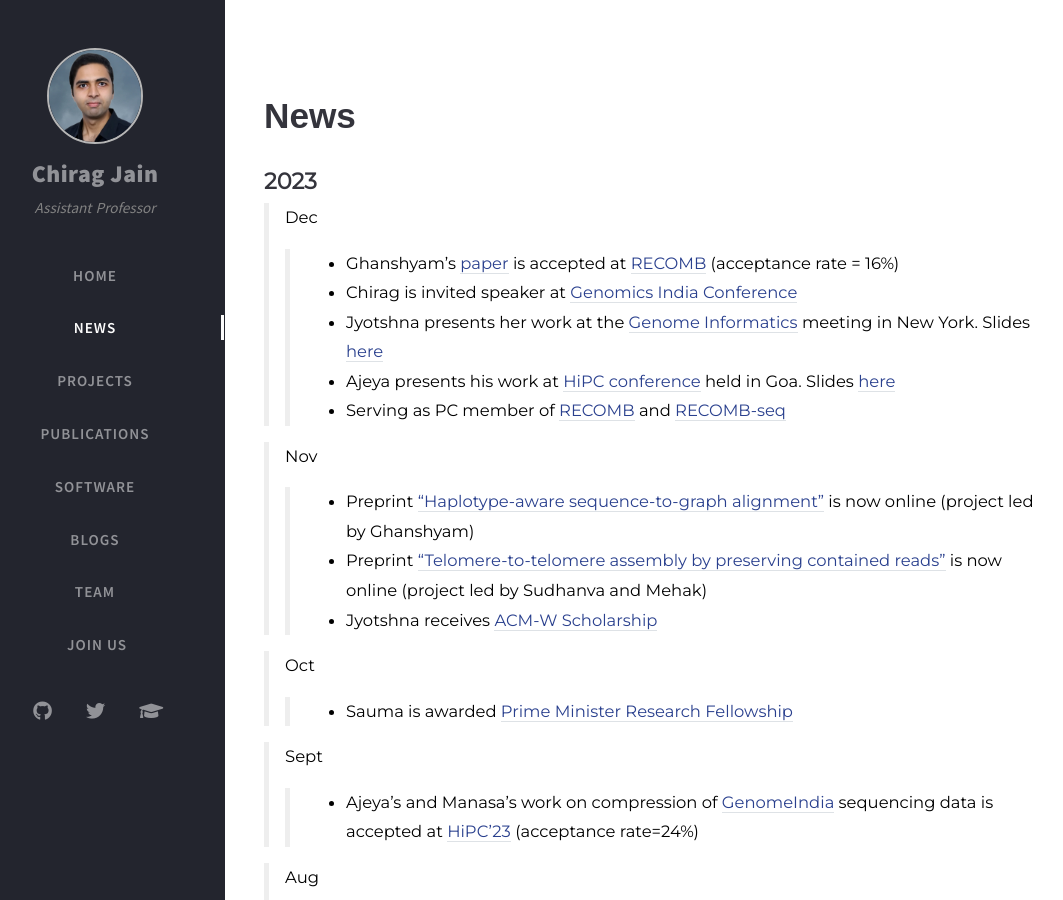
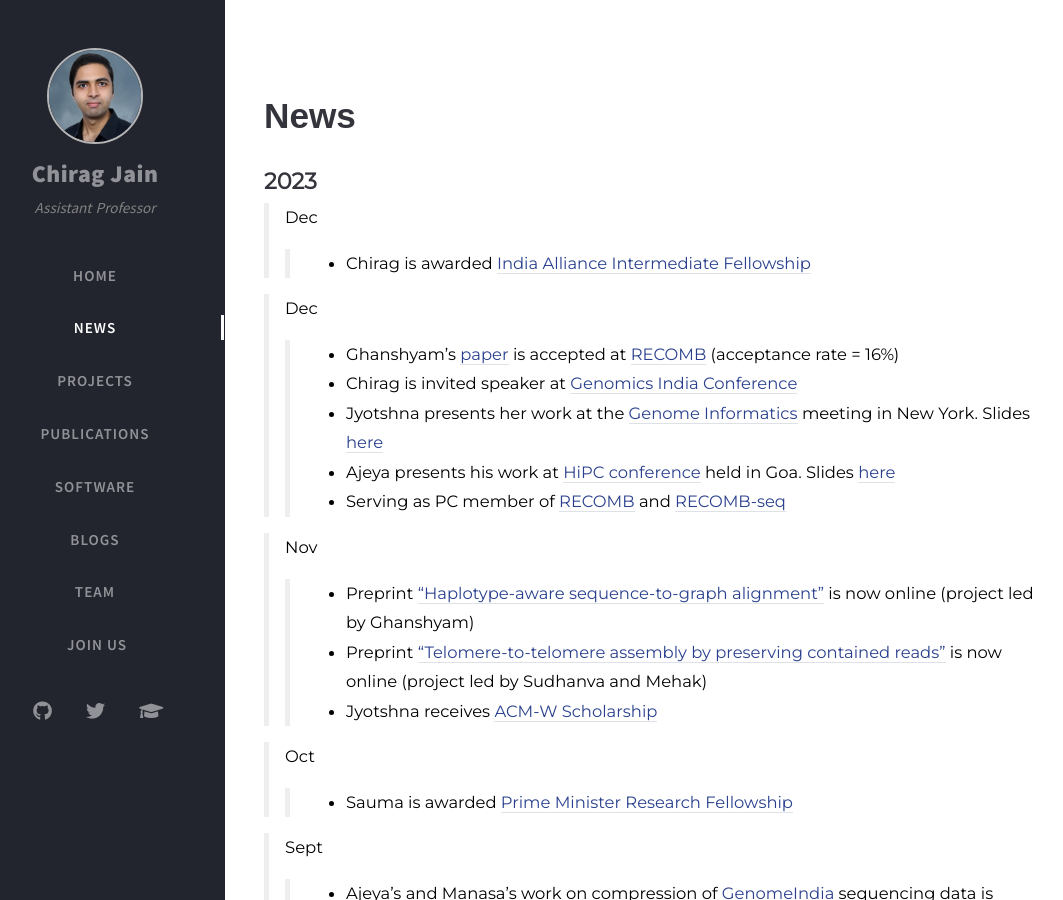
Before and after one commit to at-cg/at-cg.github.io, a Jekyll site: the page built from tabs/new.md, in a window 1280 px wide and 900 px high. Shown: the whole window, without its empty margins (35-1098 px from the left). Built offline with Jekyll 4.4.1, drawn with Linux system fonts in a browser that asks for light colours; nearby versions of some CDN libraries; comment, search, counter and statistics services are not loaded.

Commit message:
Update new.md

```diff
--- a/tabs/new.md
+++ b/tabs/new.md
@@ -20,6 +20,9 @@ type: news
 # **News**
 
 ## **2023**
+
+>Dec
+>> - Chirag is awarded [India Alliance Intermediate Fellowship](https://www.indiaalliance.org/fellowshiptype/basic-biomedical-research-fellowships)
 
 >Dec
 >> - Ghanshyam's [paper](https://doi.org/10.1101/2023.11.15.566493) is accepted at [RECOMB](https://recomb.org/recomb2024/) (acceptance rate = 16%)
```
